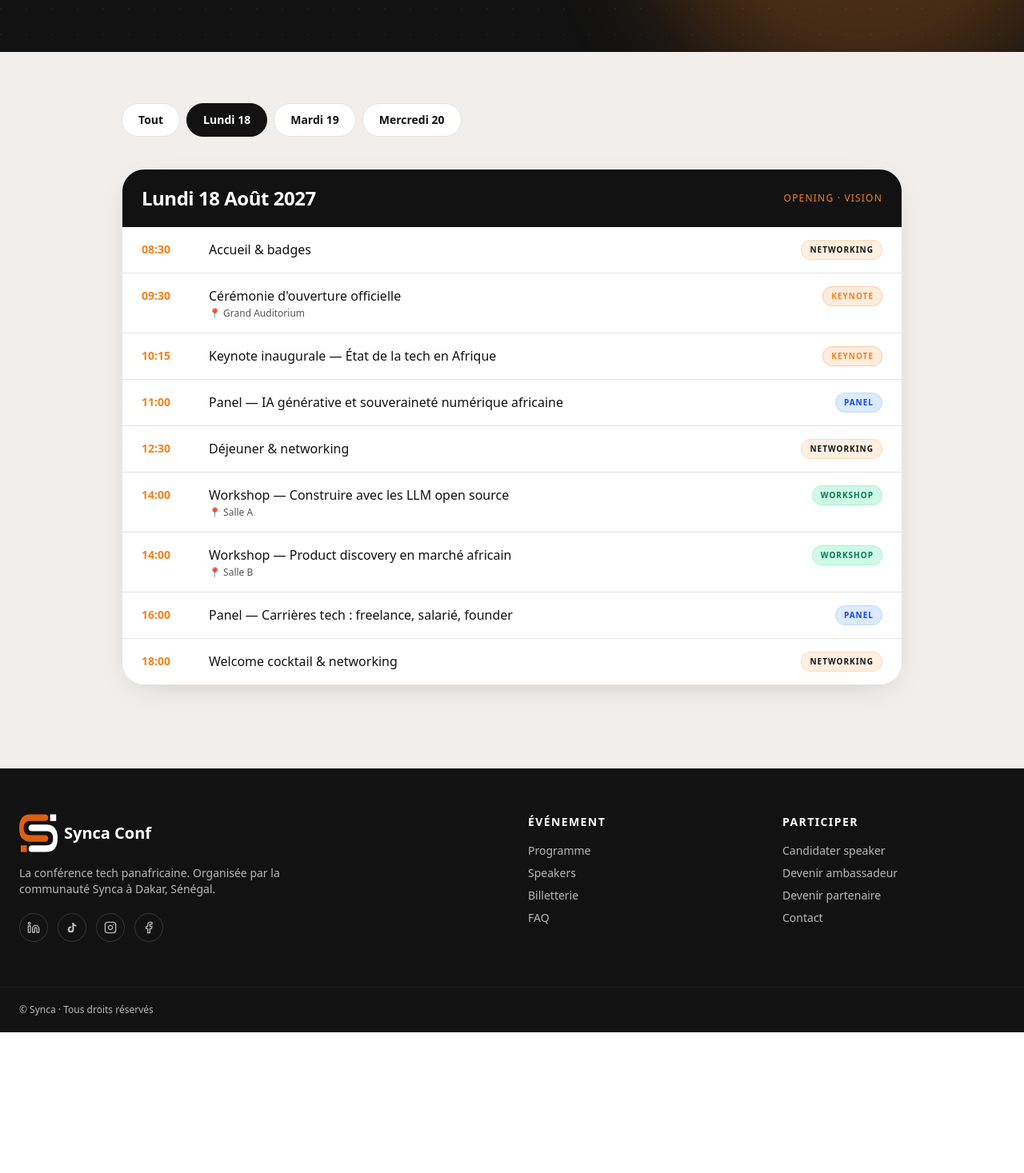
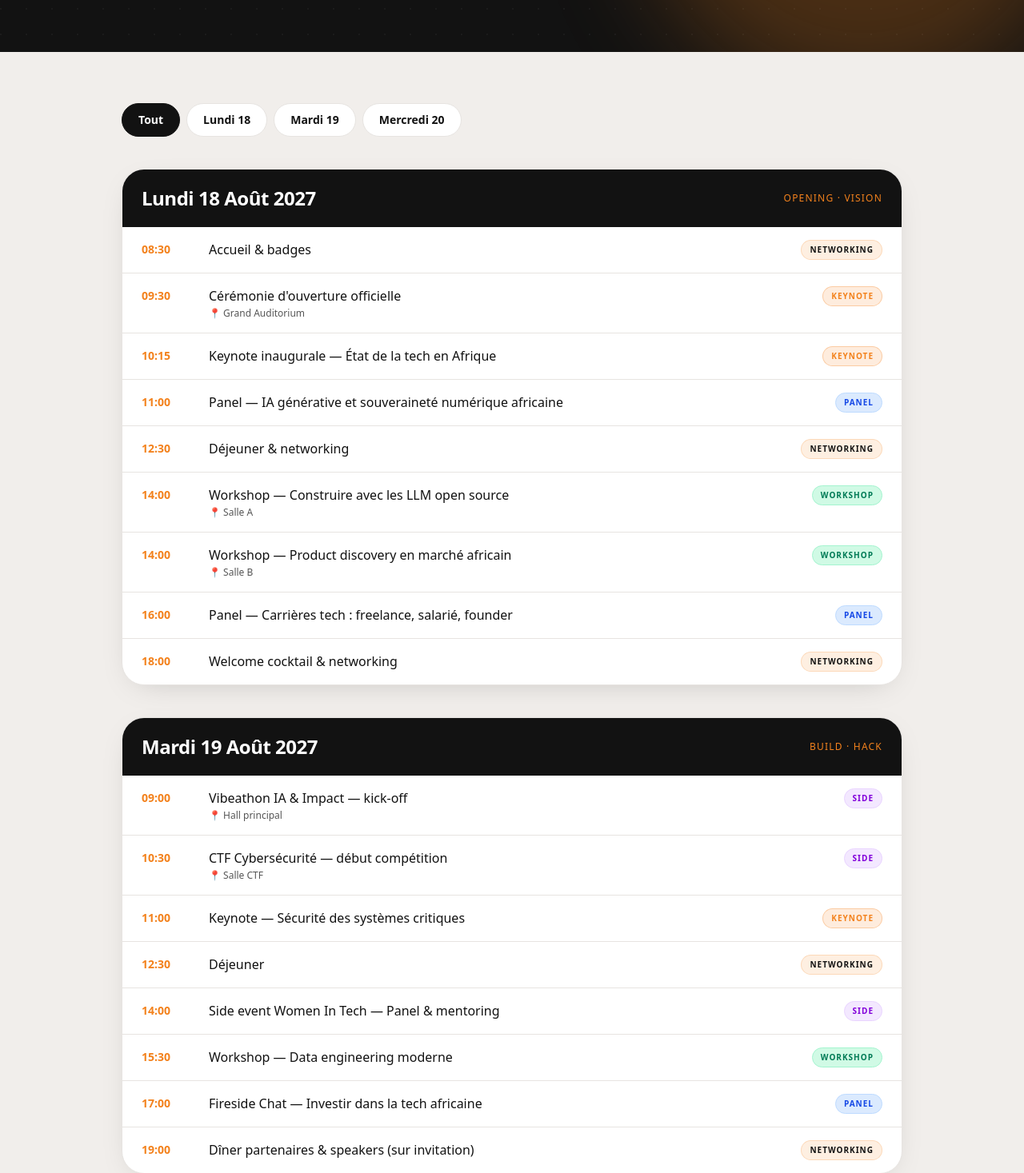
Before and after one commit to adjanayo/synca_conf_front, a React (Vite) app in the folder brief-and-style-guide-main/: page /programme in a window 1280 px wide. Shown: the part 310-1777 px from the top of the page at 80% size. Before the commit the page ends 1601 px from the top, so only its background shows below. Built offline with nearby package versions, Linux system fonts and the light colour scheme; no server answers.

Commit message:
feat: brancher le programme public sur l'API (jours/sessions)
ProgrammeView.tsx lisait un programme statique alors que le CRUD admin
existe deja cote back. Nouveau lib/api/programme.ts (getDays/getSessions),
repli sur le programme statique tant qu'aucun jour n'est configure en base.

```diff
--- a/brief-and-style-guide-main/src/data/programme.ts
+++ b/brief-and-style-guide-main/src/data/programme.ts
@@ -54,6 +54,35 @@ const CAT_COLORS: Record<Slot["cat"], string> = {
 };
 
 
-export { DAYS, CAT_COLORS }
+// Catégories réelles du backend (`Session.category`, voir AdminProgramPage.tsx
+// CATEGORY_LABELS) -- distinctes de l'union `Slot["cat"]` ci-dessus, gardée
+// pour le programme statique de repli tant que l'API n'a rien à afficher.
+const DB_CATEGORY_LABELS: Record<string, string> = {
+  panel: "Panel",
+  workshop: "Atelier",
+  competition: "Compétition",
+  keynote: "Keynote",
+  lightning_talk: "Lightning Talk",
+  fireside_chat: "Fireside Chat",
+  b2b: "B2B",
+  job_fair: "Job Fair",
+  networking: "Networking",
+  after_party: "After Party",
+};
+
+const DB_CATEGORY_COLORS: Record<string, string> = {
+  panel: "bg-blue-100 text-blue-700 border-blue-200",
+  workshop: "bg-emerald-100 text-emerald-700 border-emerald-200",
+  competition: "bg-purple-100 text-purple-700 border-purple-200",
+  keynote: "bg-primary/15 text-primary border-primary/30",
+  lightning_talk: "bg-primary/15 text-primary border-primary/30",
+  fireside_chat: "bg-blue-100 text-blue-700 border-blue-200",
+  b2b: "bg-purple-100 text-purple-700 border-purple-200",
+  job_fair: "bg-purple-100 text-purple-700 border-purple-200",
+  networking: "bg-peach text-ink border-primary/20",
+  after_party: "bg-peach text-ink border-primary/20",
+};
+
+export { DAYS, CAT_COLORS, DB_CATEGORY_LABELS, DB_CATEGORY_COLORS }
 
 export type { Slot, Day }
--- /dev/null
+++ b/brief-and-style-guide-main/src/lib/api/programme.ts
@@ -0,0 +1,27 @@
+import { apiFetch } from "./client";
+
+export type PublicDay = {
+  id: number;
+  date: string;
+  label: string;
+};
+
+export type PublicSession = {
+  id: number;
+  day_id: number;
+  title: string;
+  description: string | null;
+  category: string;
+  start_time: string;
+  end_time: string;
+  room: string | null;
+  speaker_id: number | null;
+};
+
+export function getDays() {
+  return apiFetch<PublicDay[]>("/api/days");
+}
+
+export function getSessions() {
+  return apiFetch<PublicSession[]>("/api/sessions?limit=200");
+}
--- a/brief-and-style-guide-main/src/pages/programmes/ProgrammeView.tsx
+++ b/brief-and-style-guide-main/src/pages/programmes/ProgrammeView.tsx
@@ -1,21 +1,64 @@
-import { useState } from "react";
+import { useEffect, useState } from "react";
 import { PageHeader } from "../../components/site/PageHeader";
-import { DAYS, CAT_COLORS } from "../../data/programme";
+import { DAYS, CAT_COLORS, DB_CATEGORY_LABELS, DB_CATEGORY_COLORS } from "../../data/programme";
 import { useEventWindow, formatDayLabel } from "../../hooks/useEventWindow";
+import { getDays, getSessions, type PublicDay, type PublicSession } from "../../lib/api/programme";
 
+type DisplaySlot = { h: string; t: string; catLabel: string; catColor: string; lieu?: string };
+type DisplayDay = { id: string; tabLabel: string; headerLabel: string; theme?: string; slots: DisplaySlot[] };
 
 export function ProgrammeView() {
-  const [active, setActive] = useState<string | "all">("j1");
-  const visible = active === "all" ? DAYS : DAYS.filter((d) => d.id === active);
+  const [active, setActive] = useState<string | "all">("all");
   const { startAt, dateLabel, venue } = useEventWindow();
+  const [remoteDays, setRemoteDays] = useState<PublicDay[] | null>(null);
+  const [remoteSessions, setRemoteSessions] = useState<PublicSession[]>([]);
+
+  useEffect(() => {
+    Promise.all([getDays(), getSessions()])
+      .then(([days, sessions]) => {
+        setRemoteDays(days);
+        setRemoteSessions(sessions);
+      })
+      .catch(() => setRemoteDays([]));
+  }, []);
 
   // Libellés de jour ("Lundi 18 Août 2027") calculés depuis le début de
   // l'événement (fenêtre `event`) plutôt que codés en dur -- repli sur le
   // libellé statique de data/programme.ts tant que la fenêtre n'a pas chargé.
   const dayLabel = (index: number, fallback: string) =>
-    startAt
-      ? formatDayLabel(new Date(startAt.getTime() + index * 86400000))
-      : fallback;
+    startAt ? formatDayLabel(new Date(startAt.getTime() + index * 86400000)) : fallback;
+
+  const displayDays: DisplayDay[] =
+    remoteDays && remoteDays.length > 0
+      ? remoteDays.map((d) => ({
+          id: String(d.id),
+          tabLabel: d.label,
+          headerLabel: formatDayLabel(new Date(`${d.date}T00:00:00`)),
+          slots: remoteSessions
+            .filter((s) => s.day_id === d.id)
+            .map((s) => ({
+              h: s.start_time.slice(0, 5),
+              t: s.title,
+              catLabel: DB_CATEGORY_LABELS[s.category] ?? s.category,
+              catColor: DB_CATEGORY_COLORS[s.category] ?? "bg-muted text-muted-foreground border-border",
+              lieu: s.room ?? undefined,
+            })),
+        }))
+      : DAYS.map((d, i) => ({
+          id: d.id,
+          tabLabel: dayLabel(i, d.date).split(" ").slice(0, 2).join(" "),
+          headerLabel: dayLabel(i, d.date),
+          theme: d.theme,
+          slots: d.slots.map((s) => ({
+            h: s.h,
+            t: s.t,
+            catLabel: s.cat,
+            catColor: CAT_COLORS[s.cat],
+            lieu: s.lieu,
+          })),
+        }));
+
+  const visible = active === "all" ? displayDays : displayDays.filter((d) => d.id === active);
 
   return (
     <>
@@ -27,13 +70,7 @@ export function ProgrammeView() {
       <section className="py-16 bg-cream">
         <div className="mx-auto max-w-5xl px-6">
           <div className="flex flex-wrap gap-2 mb-10">
-            {[
-              { id: "all", l: "Tout" },
-              ...DAYS.map((d, i) => ({
-                id: d.id,
-                l: dayLabel(i, d.date).split(" ").slice(0, 2).join(" "),
-              })),
-            ].map((b) => (
+            {[{ id: "all", l: "Tout" }, ...displayDays.map((d) => ({ id: d.id, l: d.tabLabel }))].map((b) => (
               <button
                 key={b.id}
                 onClick={() => setActive(b.id as typeof active)}
@@ -49,10 +86,8 @@ export function ProgrammeView() {
           {visible.map((day) => (
             <article key={day.id} className="mb-10 rounded-3xl bg-white border border-border shadow-card overflow-hidden">
               <header className="px-6 py-5 bg-ink text-white flex items-center justify-between flex-wrap gap-2">
-                <h2 className="font-display font-bold text-2xl">
-                  {dayLabel(DAYS.findIndex((d) => d.id === day.id), day.date)}
-                </h2>
-                <span className="text-xs uppercase tracking-widest text-primary">{day.theme}</span>
+                <h2 className="font-display font-bold text-2xl">{day.headerLabel}</h2>
+                {day.theme && <span className="text-xs uppercase tracking-widest text-primary">{day.theme}</span>}
               </header>
               <ul className="divide-y divide-border">
                 {day.slots.map((s, i) => (
@@ -62,8 +97,8 @@ export function ProgrammeView() {
                       <div className="font-medium text-foreground">{s.t}</div>
                       {s.lieu && <div className="text-xs text-muted-foreground mt-0.5">📍 {s.lieu}</div>}
                     </div>
-                    <span className={`text-[10px] uppercase tracking-widest font-bold px-2.5 py-1 rounded-full border ${CAT_COLORS[s.cat]}`}>
-                      {s.cat}
+                    <span className={`text-[10px] uppercase tracking-widest font-bold px-2.5 py-1 rounded-full border ${s.catColor}`}>
+                      {s.catLabel}
                     </span>
                   </li>
                 ))}
```
Also changed, not shown: 1 other file (tests, documents, lock files or other folders).
